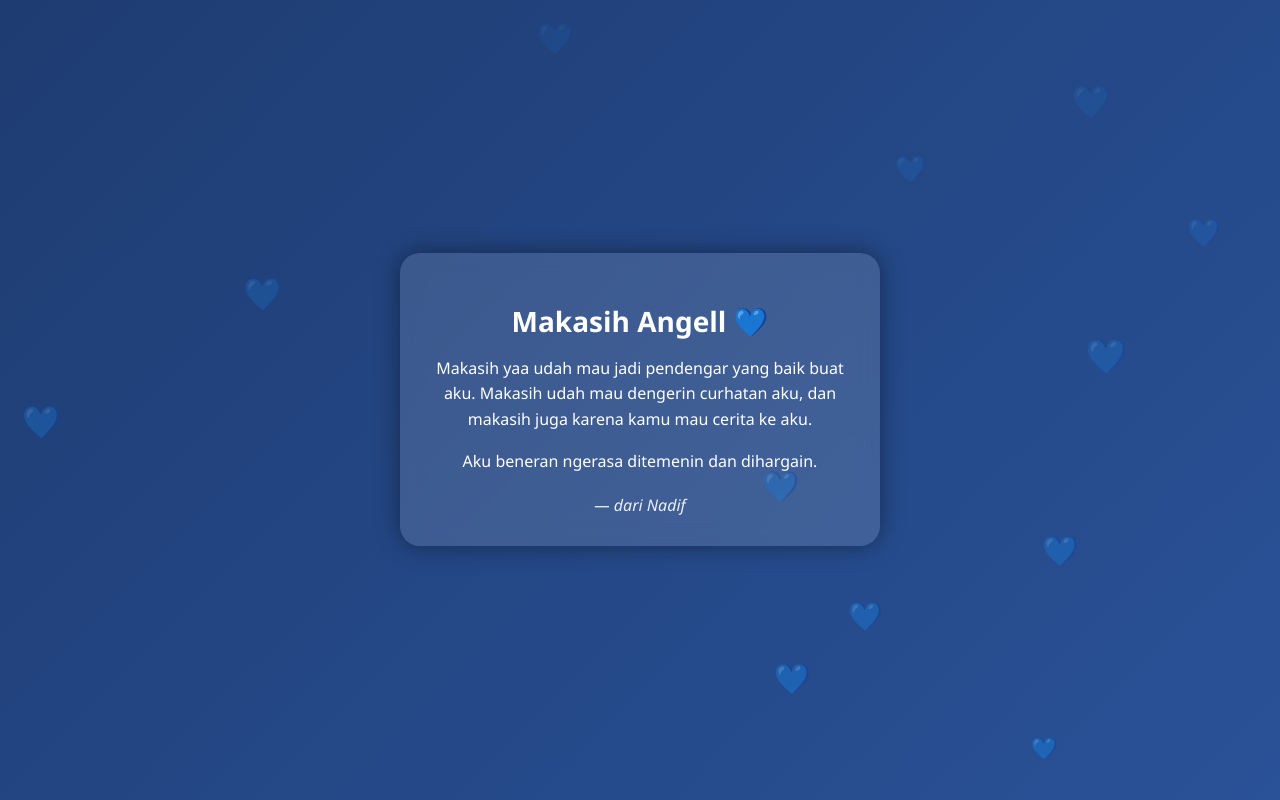
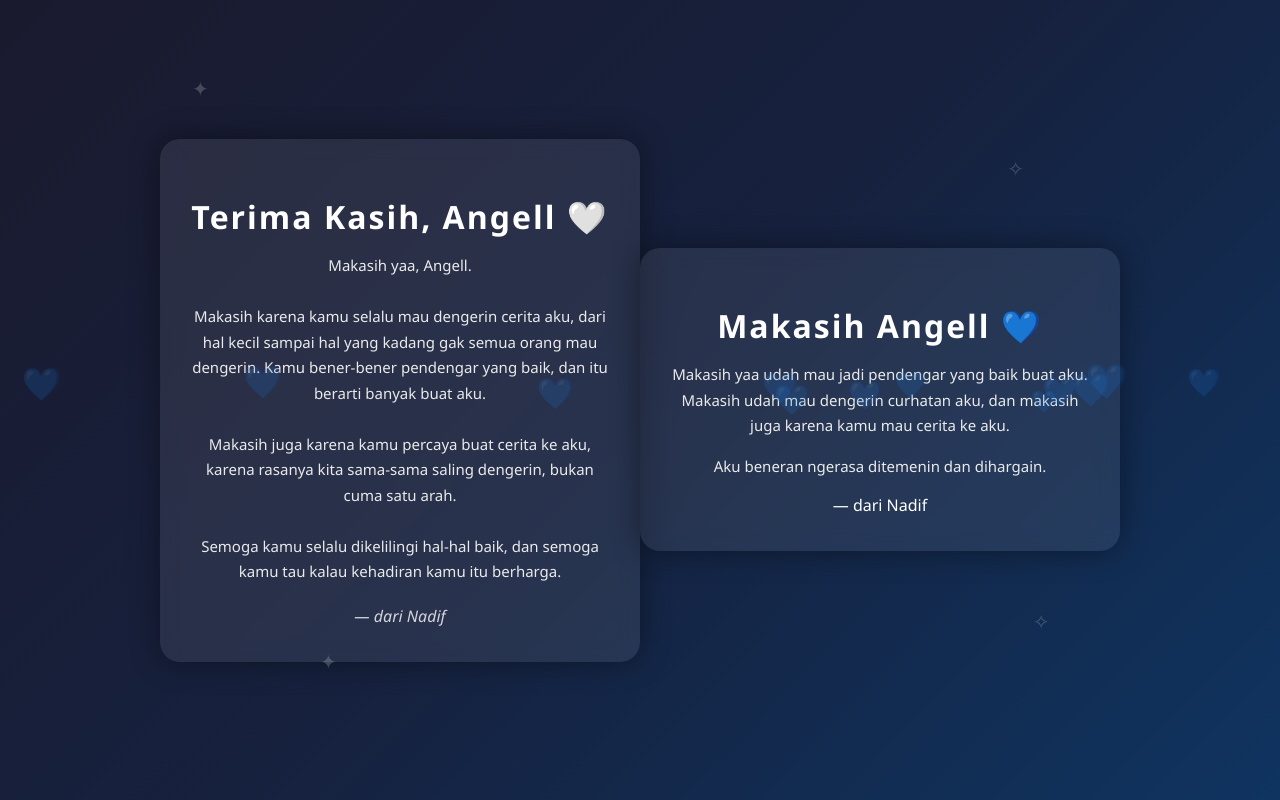
Before and after one commit to hebatorang530-svg/ada-dehh, a plain HTML site: page index.html in a window 1280 px wide. Drawn offline with Linux system fonts and the light colour scheme.

Commit message:
Update HTML content and styles for gratitude message

```diff
--- a/index.html
+++ b/index.html
@@ -2,66 +2,96 @@
 <html lang="id">
 <head>
 <meta charset="UTF-8">
-  <title>Makasih Angell 💙</title>
+<title>Terima Kasih, Angell</title>
 <style>
     body {
         margin: 0;
         height: 100vh;
-      font-family: 'Segoe UI', sans-serif;
-      background: linear-gradient(135deg, #1e3c72, #2a5298);
+        background: linear-gradient(135deg, #1a1a2e, #16213e, #0f3460);
         display: flex;
         justify-content: center;
         align-items: center;
-      color: white;
+        font-family: 'Segoe UI', sans-serif;
+        color: #fff;
         overflow: hidden;
     }
 
     .card {
-      background: rgba(255,255,255,0.12);
-      padding: 30px;
+        background: rgba(255, 255, 255, 0.08);
+        backdrop-filter: blur(10px);
         border-radius: 20px;
+        padding: 35px 30px;
         max-width: 420px;
         text-align: center;
-      backdrop-filter: blur(10px);
-      box-shadow: 0 0 25px rgba(0,0,0,0.4);
-      animation: fadeIn 1.5s ease;
+        box-shadow: 0 0 30px rgba(0,0,0,0.4);
+        animation: fadeIn 2s ease;
     }
 
     h1 {
         margin-bottom: 10px;
-      font-size: 28px;
+        letter-spacing: 2px;
     }
 
     p {
-      font-size: 16px;
-      line-height: 1.6;
+        line-height: 1.7;
+        font-size: 15px;
+        color: #eaeaea;
     }
 
-    .from {
+    .name {
         margin-top: 20px;
         font-style: italic;
-      opacity: 0.9;
-    }
-
-    @keyframes fadeIn {
-      from { opacity: 0; transform: scale(0.9); }
-      to { opacity: 1; transform: scale(1); }
+        opacity: 0.8;
     }
 
     .heart {
         position: absolute;
-      bottom: -10px;
+        color: rgba(255,255,255,0.2);
         font-size: 20px;
-      animation: floatUp 6s linear infinite;
-      opacity: 0.6;
+        animation: float 6s infinite ease-in-out;
     }
 
-    @keyframes floatUp {
-      from { transform: translateY(0); opacity: 0.6; }
-      to { transform: translateY(-120vh); opacity: 0; }
+    @keyframes float {
+        0% { transform: translateY(0); }
+        50% { transform: translateY(-20px); }
+        100% { transform: translateY(0); }
+    }
+
+    @keyframes fadeIn {
+        from { opacity: 0; transform: scale(0.95); }
+        to { opacity: 1; transform: scale(1); }
     }
 </style>
 </head>
+
+<body>
+
+<div class="card">
+    <h1>Terima Kasih, Angell 🤍</h1>
+    <p>
+        Makasih yaa, Angell.<br><br>
+        Makasih karena kamu selalu mau dengerin cerita aku,
+        dari hal kecil sampai hal yang kadang gak semua orang mau dengerin.
+        Kamu bener-bener pendengar yang baik, dan itu berarti banyak buat aku.
+        <br><br>
+        Makasih juga karena kamu percaya buat cerita ke aku,
+        karena rasanya kita sama-sama saling dengerin,
+        bukan cuma satu arah.
+        <br><br>
+        Semoga kamu selalu dikelilingi hal-hal baik,
+        dan semoga kamu tau kalau kehadiran kamu itu berharga.
+    </p>
+    <div class="name">— dari Nadif</div>
+</div>
+
+<!-- hiasan -->
+<div class="heart" style="top:10%; left:15%;">✦</div>
+<div class="heart" style="top:20%; right:20%;">✧</div>
+<div class="heart" style="bottom:15%; left:25%;">✦</div>
+<div class="heart" style="bottom:20%; right:18%;">✧</div>
+
+</body>
+</html></head>
 <body>
 
   <div class="card">
```
Lines whose indentation alone changed are shown as unchanged.
